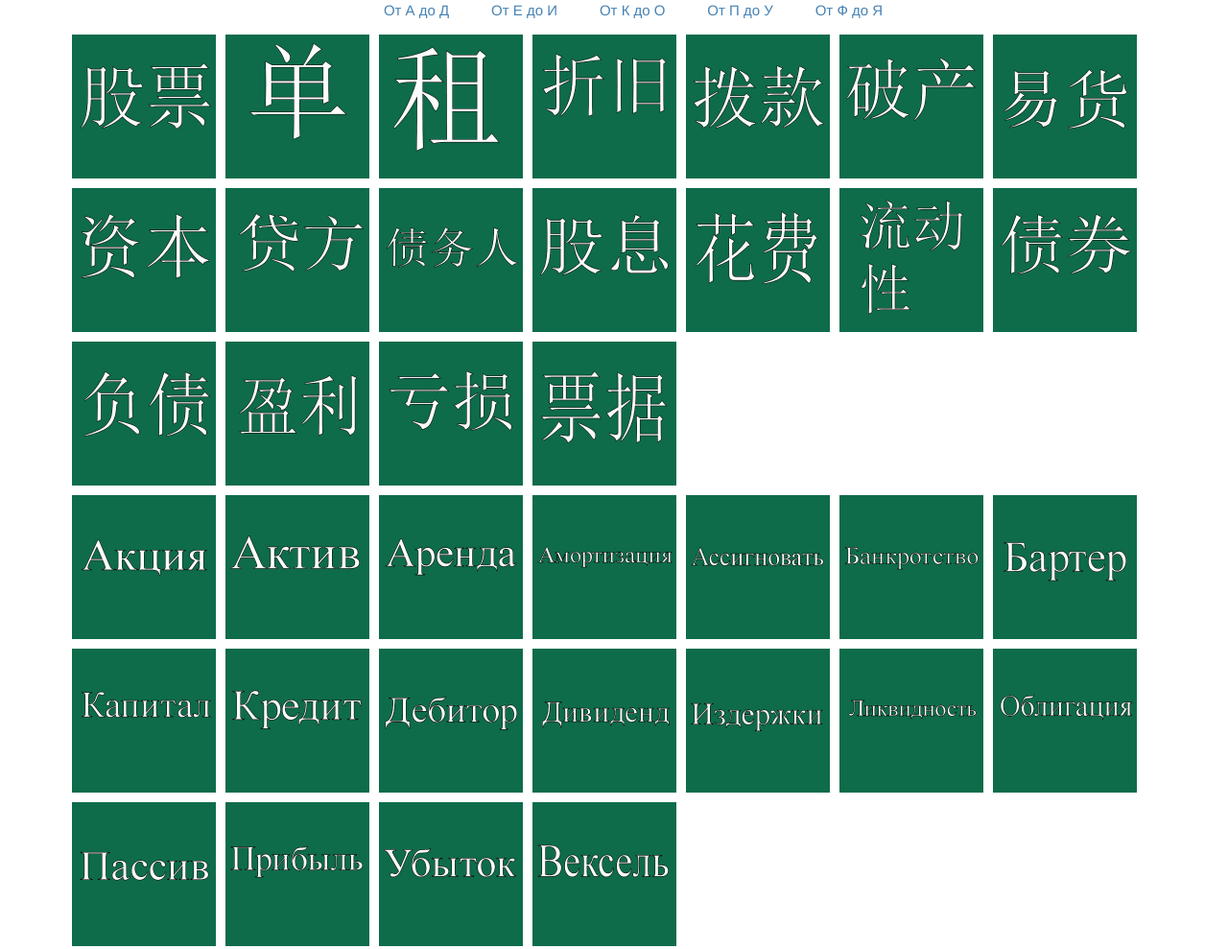
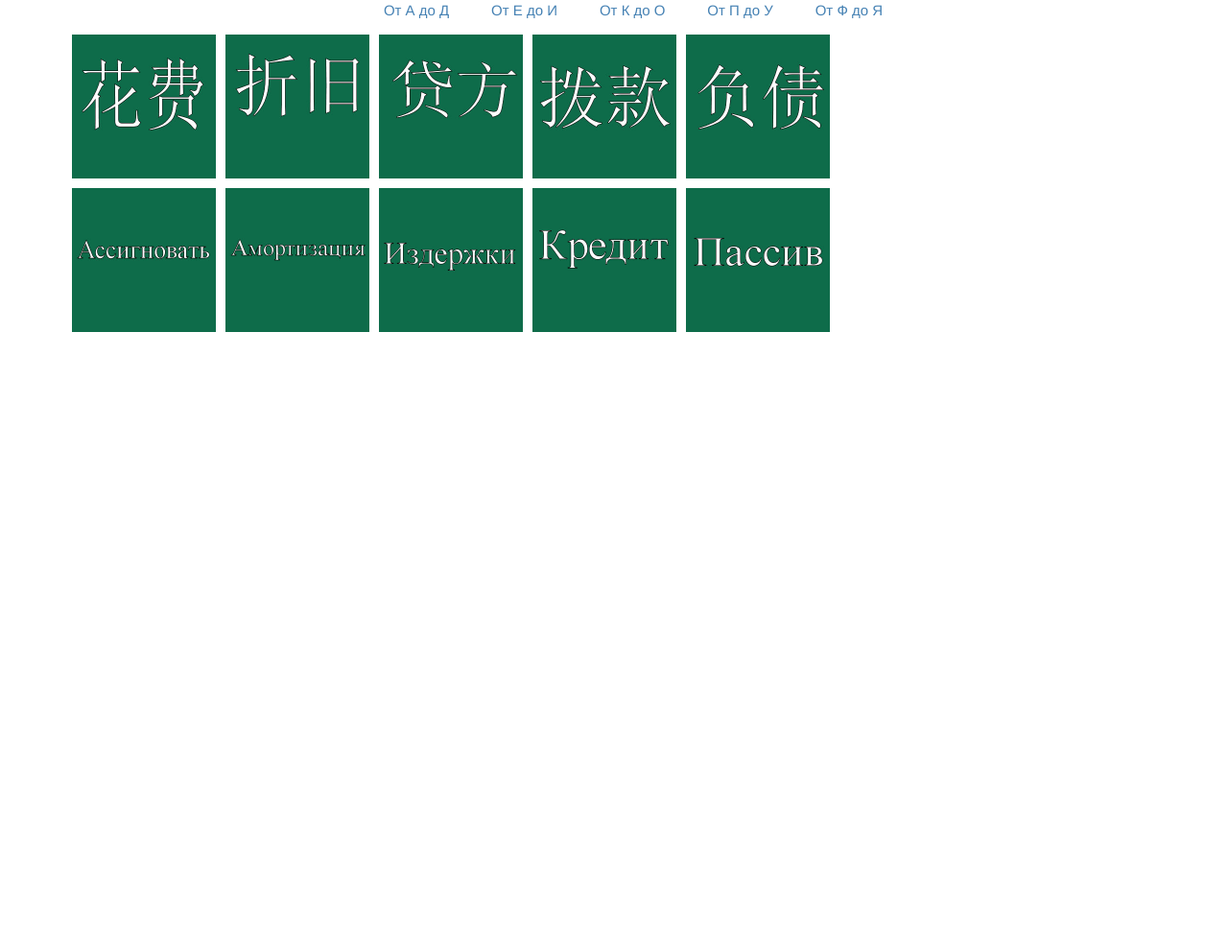
Before and after one commit to Aleks339/geo-view, a website: page index.html in a window 1280 px wide. Shown: the whole page at 96% size. After the commit the page ends 800 px from the top, so only its background shows below. Drawn offline with nearby package versions, Linux system fonts and the light colour scheme.

Commit message:
shuffled

```diff
--- a/index.html
+++ b/index.html
@@ -24,32 +24,33 @@
 
         <div class="container">
             <div class = "chinese">
-                <game-card-chinese v-for="card in cardList" v-bind:gameprop="card" v-bind:key="card.id">
+                <game-card-chinese v-for="card in shuffle(5)" v-bind:gameprop="card">
                 </game-card-chinese>
             </div>
             <div class = "russian">
-                <game-card-russian v-for="card in cardList" v-bind:gameprop="card" v-bind:key="card.id">
+                <game-card-russian v-for="card in shuffle(5)" v-bind:gameprop="card">
                 </game-card-russian>
             </div>
         </div>
 
     </div>
     <script src="node_modules/vue/dist/vue.js"></script>
-    <script src="node_modules/v-tooltip/demo-src/src/main.js"></script>
+
     <script>
     Vue.component('game-card-chinese', {
         props: ['gameprop'],
-        template: '<span><img :src = "gameprop.src_chinese" :data-toggle="tooltip"  v-bind:title="gameprop.name"/></span>'
+        template: '<span><img :src = "gameprop.src_chinese" data-toggle="tooltip"  v-bind:title="gameprop.name"/></span>'
     })
 
     Vue.component('game-card-russian', {
         props: ['gameprop'],
-        template: '<span><img :src = "gameprop.src_russian"  :data-toggle="tooltip"  v-bind:title="gameprop.description"/></span>'
+        template: '<span><img :src = "gameprop.src_russian"  data-toggle="tooltip"  v-bind:title="gameprop.description"/></span>'
     })
 
     var game = new Vue({
         el: '#game',
         data: {
+            splicedCardList:[],
             cardList: [
                 { id: 0, src_chinese: 'img/actions/actions_chinese.jpg', src_russian: 'img/actions/actions_russian.jpg', name: "Акция", description: "Акция – ценная бумага, свидетельствующая о внесении средств в капитал акционерного общества и дающая право на получение части прибыли в виде дивидендов" },
                 { id: 1, src_chinese: 'img/actives/actives_chinese.jpg', src_russian: 'img/actives/actives_russian.jpg', name: "Актив", description: "Актив: часть бухгалтерского баланса (левая сторона), отражающая состав и стоимость имущества организации на определённую дату. Совокупность имущества, принадлежащего юридическому лицу или предпринимателю" },
@@ -70,8 +71,45 @@
                 { id: 16, src_chinese: 'img/ubytki/ubytki_chinese.jpg', src_russian: 'img/ubytki/ubytki_russian.jpg', name: "Убыток", description: "Убытки - выраженные в денежной форме имущественные потери, возникшие у лица, и находящиеся в причинной связи с неправомерным действием или бездействием др. лица" },
                 { id: 17, src_chinese: 'img/vexel/vexel_chinese.jpg', src_russian: 'img/vexel/vexel_russian.jpg', name: "Вексель", description: "Вексель — ценная бумага, оформленная по строго установленной форме, удостоверяющая перетекание одного обязательства в другое обязательство и дающая право лицу, которому вексель передан на основании соответствующего договора, на получение от должника определённой в векселе суммы" },
             ]
-        }
+        },
+        methods: {
+            getSplicedArray: function(itemLength){
+                if(this.splicedCardList.length != 0){
+                    return this.splicedCardList;
+                }
+
+                var itemIndex;
+                for (var i = 0; i<itemLength; i++){
+                    itemIndex  = Math.floor(Math.random() * this.cardList.length);
+                    this.splicedCardList.push(this.cardList[itemIndex]);
+                    this.cardList.splice(itemIndex,1);
+                }
+                return this.splicedCardList;
+            },
+            shuffle: function(itemLength) {
+                var currentCards = this.getSplicedArray(itemLength).slice(0);
+
+                var cards = [];
+
+                var itemIndex;
+                for (var i = 0; i<itemLength; i++){
+                    itemIndex  = Math.floor(Math.random() * currentCards.length);
+                    cards.push(currentCards[itemIndex]);
+                    currentCards.splice(itemIndex,1);
+                }
+                return cards;
+             },
+            clickOnItem: function(){
+                var itemIndex  = Math.floor(Math.random() * this.cardList.length);
+                if(itemIndex.onclick){
+                    alert(cardList.id);
+                }
+            },
+        },
     })
+
+    $('.chinese>span>img, .russian>span>img').tooltip();
+
     </script>
 </body>
 
```
